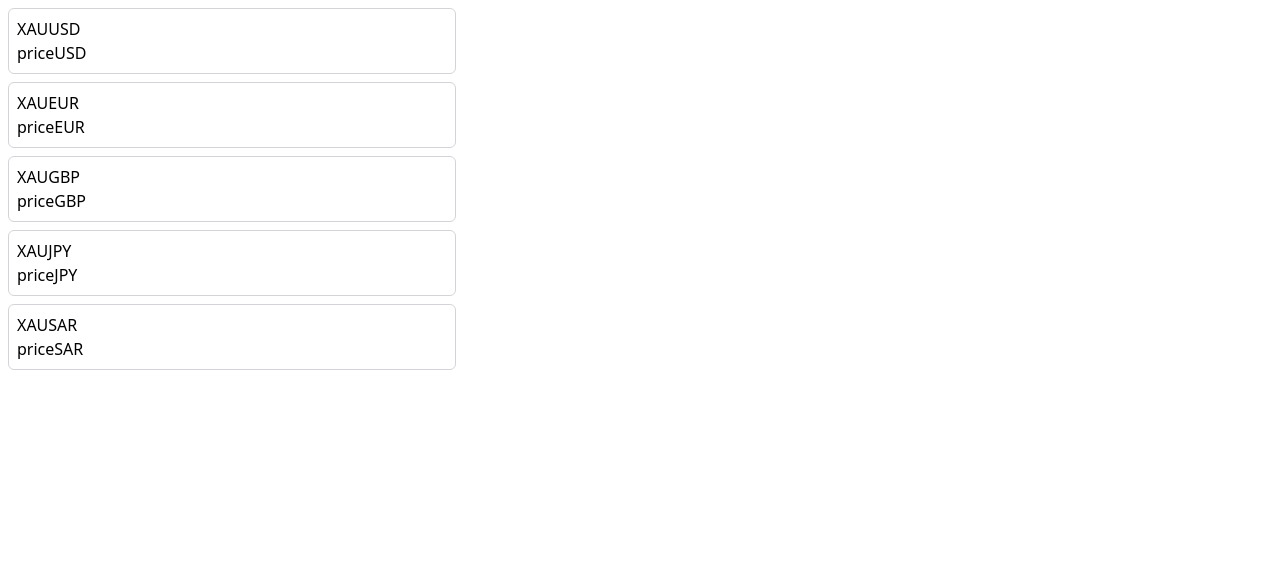
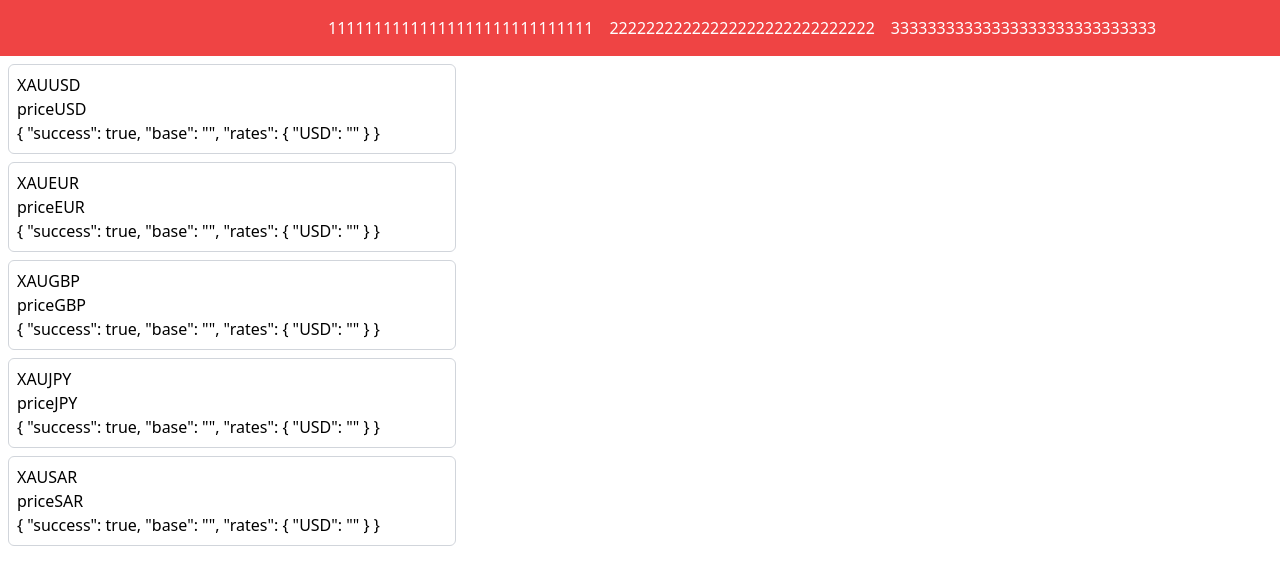
Before and after one commit to Shizuku-Asami/vue-gold-currency, a Vue app: page / in a window 1280 px wide. Shown: the top 584 px of the page. Built offline with nearby package versions, Linux system fonts and the light colour scheme; no server answers.

Commit message:
add NewsTickerComponent.vue

```diff
--- a/src/components/MetalCurrencyTradingComponent.vue
+++ b/src/components/MetalCurrencyTradingComponent.vue
@@ -6,6 +6,7 @@
       <span>{{ getPrice }}</span>
       <span>{{ symbol }}</span>
     </div>
+    <div>{{ getMetalCurrency }}</div>
   </div>
 </template>
 
--- /dev/null
+++ b/src/components/NewsTickerComponent.vue
@@ -0,0 +1,50 @@
+<template>
+  <div class="w-full bg-red-500 text-white py-4 overflow-hidden">
+    <div class="w-full pl-[100%] bg-transparent ticker-transition">
+      <div v-for="item in news" :key="item" class="inline-block py-0 px-2">
+        <div>{{ item }}</div>
+      </div>
+    </div>
+  </div>
+</template>
+
+<style>
+@keyframes ticker {
+  0% {
+    transform: translate3d(0, 0, 0);
+  }
+  100% {
+    transform: translate3d(-150%, 0, 0);
+  }
+}
+
+.ticker-transition {
+  display: inline-block;
+  white-space: nowrap;
+  padding-right: 100%;
+  animation-iteration-count: infinite;
+  animation-timing-function: linear;
+  animation-name: ticker;
+  animation-duration: 20s;
+}
+.ticker-transition:hover {
+  animation-play-state: paused;
+  cursor: pointer;
+}
+</style>
+
+<script lang="ts">
+import { defineComponent } from "vue";
+
+export default defineComponent({
+  data() {
+    return {
+      news: [
+        "11111111111111111111111111111",
+        "22222222222222222222222222222",
+        "33333333333333333333333333333",
+      ],
+    };
+  },
+});
+</script>
--- a/src/views/HomeView.vue
+++ b/src/views/HomeView.vue
@@ -1,11 +1,15 @@
 <template>
-  <div v-for="symbol in symbols" :key="symbol">
-    <MetalCurrencyTradingComponent :base="base" :symbol="symbol" />
+  <div>
+    <NewsTickerComponent />
+    <div v-for="symbol in symbols" :key="symbol">
+      <MetalCurrencyTradingComponent :base="base" :symbol="symbol" />
+    </div>
   </div>
 </template>
 
 <script lang="ts">
 import MetalCurrencyTradingComponent from "@/components/MetalCurrencyTradingComponent.vue";
+import NewsTickerComponent from "@/components/NewsTickerComponent.vue";
 import { defineComponent } from "vue";
 
 const base = "XAU";
@@ -13,7 +17,7 @@ const symbols = ["USD", "EUR", "GBP", "JPY", "SAR"];
 
 export default defineComponent({
   name: "HomeView",
-  components: { MetalCurrencyTradingComponent },
+  components: { MetalCurrencyTradingComponent, NewsTickerComponent },
   data() {
     return {
       base: base,
```
